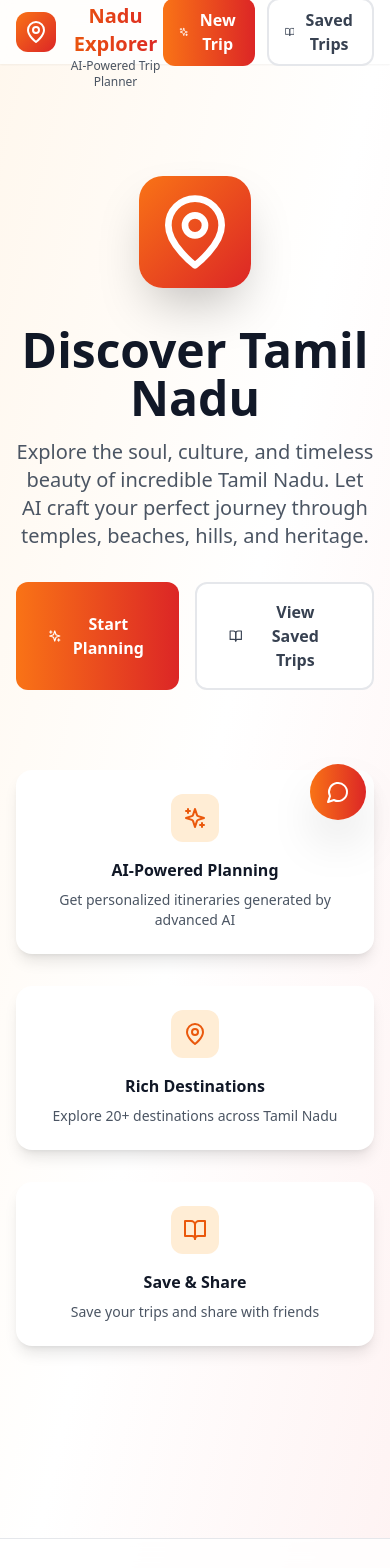
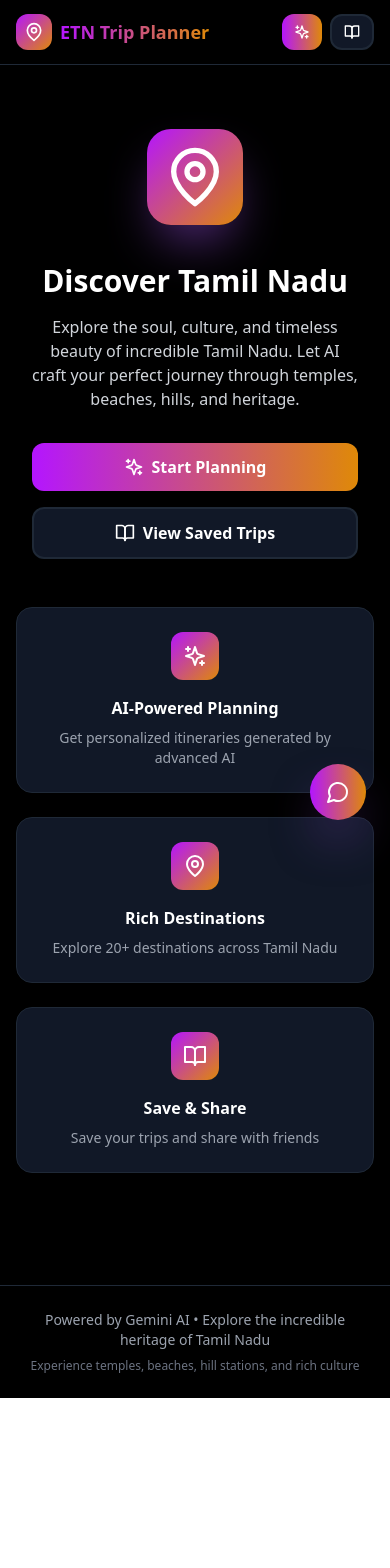
Before and after one commit to Deepak1112Dk/Plan-ETN, a React (Vite) app: page / in a window 390 px wide. Shown: the top 1568 px of the page. After the commit the page ends 1398 px from the top, so only its background shows below. Built offline with nearby package versions, Linux system fonts and the light colour scheme.

Commit message:
Updated index.html

```diff
--- a/index.html
+++ b/index.html
@@ -4,7 +4,7 @@
     <meta charset="UTF-8" />
     <link rel="icon" type="image/svg+xml" href="/vite.svg" />
     <meta name="viewport" content="width=device-width, initial-scale=1.0" />
-    <title>Gemini AI Tamil Nadu Trip Planner</title>
+    <title>ETN Trip Planner</title>
   </head>
   <body>
     <div id="root"></div>
--- a/src/App.tsx
+++ b/src/App.tsx
@@ -80,96 +80,99 @@ function App() {
   };
 
   return (
-    <div className="min-h-screen bg-gradient-to-br from-orange-50 via-white to-red-50">
-      <nav className="bg-white/80 backdrop-blur-md shadow-sm sticky top-0 z-40">
+    <div className="min-h-screen bg-black">
+      <nav className="bg-black/90 backdrop-blur-md shadow-lg border-b border-gray-800 sticky top-0 z-40">
         <div className="max-w-7xl mx-auto px-4 sm:px-6 lg:px-8">
           <div className="flex items-center justify-between h-16">
             <button
               onClick={() => setView('home')}
-              className="flex items-center gap-3 group cursor-pointer"
+              className="flex items-center gap-2 sm:gap-3 group cursor-pointer"
             >
-              <div className="p-2 bg-gradient-to-br from-orange-500 to-red-600 rounded-xl group-hover:shadow-lg transition-all">
-                <MapPin className="w-6 h-6 text-white" />
+              <div className="p-2 bg-gradient-to-br from-[#b415ff] to-[#df8908] rounded-xl group-hover:shadow-lg transition-all">
+                <MapPin className="w-5 h-5 sm:w-6 sm:h-6 text-white" />
               </div>
-              <div>
-                <h1 className="text-xl font-bold bg-gradient-to-r from-orange-600 to-red-600 bg-clip-text text-transparent">
-                  Tamil Nadu Explorer
+              <div className="hidden sm:block">
+                <h1 className="text-lg sm:text-xl font-bold bg-gradient-to-r from-[#b415ff] to-[#df8908] bg-clip-text text-transparent">
+                  ETN Trip Planner
                 </h1>
-                <p className="text-xs text-gray-600">AI-Powered Trip Planner</p>
+                <p className="text-xs text-gray-400">AI-Powered Trip Planner</p>
               </div>
+              <h1 className="sm:hidden text-lg font-bold bg-gradient-to-r from-[#b415ff] to-[#df8908] bg-clip-text text-transparent">
+                ETN Trip Planner
+              </h1>
             </button>
 
-            <div className="flex gap-3">
+            <div className="flex gap-2 sm:gap-3">
               <button
                 onClick={() => setView('form')}
-                className="flex items-center gap-2 px-4 py-2 bg-gradient-to-r from-orange-500 to-red-600 text-white font-semibold rounded-xl hover:shadow-lg transition-all"
+                className="flex items-center gap-2 px-3 sm:px-4 py-2 bg-gradient-to-r from-[#b415ff] to-[#df8908] text-white font-semibold rounded-xl hover:shadow-lg hover:shadow-purple-500/50 transition-all text-sm sm:text-base"
               >
                 <Sparkles className="w-4 h-4" />
-                New Trip
+                <span className="hidden sm:inline">New Trip</span>
               </button>
               <button
                 onClick={() => setView('saved')}
-                className="flex items-center gap-2 px-4 py-2 bg-white border-2 border-gray-200 text-gray-700 font-semibold rounded-xl hover:border-orange-500 transition-all"
+                className="flex items-center gap-2 px-3 sm:px-4 py-2 bg-gray-900 border-2 border-gray-800 text-white font-semibold rounded-xl hover:border-[#b415ff] transition-all text-sm sm:text-base"
               >
                 <BookOpen className="w-4 h-4" />
-                Saved Trips
+                <span className="hidden sm:inline">Saved</span>
               </button>
             </div>
           </div>
         </div>
       </nav>
 
-      <main className="max-w-7xl mx-auto px-4 sm:px-6 lg:px-8 py-8">
+      <main className="max-w-7xl mx-auto px-4 sm:px-6 lg:px-8 py-6 sm:py-8">
         {view === 'home' && (
-          <div className="text-center py-20">
-            <div className="mb-8 inline-block p-4 bg-gradient-to-br from-orange-500 to-red-600 rounded-3xl shadow-2xl">
-              <MapPin className="w-20 h-20 text-white" />
+          <div className="text-center py-10 sm:py-20">
+            <div className="mb-8 inline-block p-4 bg-gradient-to-br from-[#b415ff] to-[#df8908] rounded-3xl shadow-2xl shadow-purple-500/50">
+              <MapPin className="w-16 h-16 sm:w-20 sm:h-20 text-white" />
             </div>
-            <h1 className="text-5xl font-bold text-gray-900 mb-4">
+            <h1 className="text-3xl sm:text-4xl md:text-5xl font-bold text-white mb-4 px-4">
               Discover Tamil Nadu
             </h1>
-            <p className="text-xl text-gray-600 mb-8 max-w-2xl mx-auto">
+            <p className="text-base sm:text-lg md:text-xl text-gray-300 mb-8 max-w-2xl mx-auto px-4">
               Explore the soul, culture, and timeless beauty of incredible Tamil Nadu.
               Let AI craft your perfect journey through temples, beaches, hills, and heritage.
             </p>
-            <div className="flex gap-4 justify-center">
+            <div className="flex flex-col sm:flex-row gap-4 justify-center px-4">
               <button
                 onClick={() => setView('form')}
-                className="px-8 py-4 bg-gradient-to-r from-orange-500 to-red-600 text-white font-bold rounded-xl hover:shadow-xl transform hover:scale-105 transition-all flex items-center gap-2"
+                className="px-6 sm:px-8 py-3 sm:py-4 bg-gradient-to-r from-[#b415ff] to-[#df8908] text-white font-bold rounded-xl hover:shadow-xl hover:shadow-purple-500/50 transform hover:scale-105 transition-all flex items-center justify-center gap-2"
               >
                 <Sparkles className="w-5 h-5" />
                 Start Planning
               </button>
               <button
                 onClick={() => setView('saved')}
-                className="px-8 py-4 bg-white border-2 border-gray-200 text-gray-700 font-bold rounded-xl hover:border-orange-500 hover:shadow-lg transition-all flex items-center gap-2"
+                className="px-6 sm:px-8 py-3 sm:py-4 bg-gray-900 border-2 border-gray-800 text-white font-bold rounded-xl hover:border-[#b415ff] hover:shadow-lg hover:shadow-purple-500/30 transition-all flex items-center justify-center gap-2"
               >
                 <BookOpen className="w-5 h-5" />
                 View Saved Trips
               </button>
             </div>
 
-            <div className="mt-20 grid md:grid-cols-3 gap-8 max-w-4xl mx-auto">
-              <div className="bg-white p-6 rounded-2xl shadow-lg">
-                <div className="w-12 h-12 bg-orange-100 rounded-xl flex items-center justify-center mb-4 mx-auto">
-                  <Sparkles className="w-6 h-6 text-orange-600" />
+            <div className="mt-12 sm:mt-20 grid grid-cols-1 md:grid-cols-3 gap-6 sm:gap-8 max-w-4xl mx-auto">
+              <div className="bg-gray-900 p-6 rounded-2xl shadow-lg border border-gray-800 hover:border-[#b415ff] transition-all">
+                <div className="w-12 h-12 bg-gradient-to-br from-[#b415ff] to-[#df8908] rounded-xl flex items-center justify-center mb-4 mx-auto">
+                  <Sparkles className="w-6 h-6 text-white" />
                 </div>
-                <h3 className="font-bold text-gray-900 mb-2">AI-Powered Planning</h3>
-                <p className="text-gray-600 text-sm">Get personalized itineraries generated by advanced AI</p>
+                <h3 className="font-bold text-white mb-2">AI-Powered Planning</h3>
+                <p className="text-gray-400 text-sm">Get personalized itineraries generated by advanced AI</p>
               </div>
-              <div className="bg-white p-6 rounded-2xl shadow-lg">
-                <div className="w-12 h-12 bg-orange-100 rounded-xl flex items-center justify-center mb-4 mx-auto">
-                  <MapPin className="w-6 h-6 text-orange-600" />
+              <div className="bg-gray-900 p-6 rounded-2xl shadow-lg border border-gray-800 hover:border-[#df8908] transition-all">
+                <div className="w-12 h-12 bg-gradient-to-br from-[#b415ff] to-[#df8908] rounded-xl flex items-center justify-center mb-4 mx-auto">
+                  <MapPin className="w-6 h-6 text-white" />
                 </div>
-                <h3 className="font-bold text-gray-900 mb-2">Rich Destinations</h3>
-                <p className="text-gray-600 text-sm">Explore 20+ destinations across Tamil Nadu</p>
+                <h3 className="font-bold text-white mb-2">Rich Destinations</h3>
+                <p className="text-gray-400 text-sm">Explore 20+ destinations across Tamil Nadu</p>
               </div>
-              <div className="bg-white p-6 rounded-2xl shadow-lg">
-                <div className="w-12 h-12 bg-orange-100 rounded-xl flex items-center justify-center mb-4 mx-auto">
-                  <BookOpen className="w-6 h-6 text-orange-600" />
+              <div className="bg-gray-900 p-6 rounded-2xl shadow-lg border border-gray-800 hover:border-[#b415ff] transition-all">
+                <div className="w-12 h-12 bg-gradient-to-br from-[#b415ff] to-[#df8908] rounded-xl flex items-center justify-center mb-4 mx-auto">
+                  <BookOpen className="w-6 h-6 text-white" />
                 </div>
-                <h3 className="font-bold text-gray-900 mb-2">Save & Share</h3>
-                <p className="text-gray-600 text-sm">Save your trips and share with friends</p>
+                <h3 className="font-bold text-white mb-2">Save & Share</h3>
+                <p className="text-gray-400 text-sm">Save your trips and share with friends</p>
               </div>
             </div>
           </div>
@@ -190,12 +193,12 @@ function App() {
 
       <ChatBot />
 
-      <footer className="bg-white/80 backdrop-blur-md mt-20 py-8 border-t border-gray-200">
+      <footer className="bg-black/90 backdrop-blur-md mt-12 sm:mt-20 py-6 sm:py-8 border-t border-gray-800">
         <div className="max-w-7xl mx-auto px-4 sm:px-6 lg:px-8 text-center">
-          <p className="text-gray-600">
+          <p className="text-gray-400 text-sm sm:text-base">
             Powered by Gemini AI • Explore the incredible heritage of Tamil Nadu
           </p>
-          <p className="text-gray-500 text-sm mt-2">
+          <p className="text-gray-500 text-xs sm:text-sm mt-2">
             Experience temples, beaches, hill stations, and rich culture
           </p>
         </div>
--- a/src/components/ChatBot.tsx
+++ b/src/components/ChatBot.tsx
@@ -108,7 +108,7 @@ export default function ChatBot() {
     return (
       <button
         onClick={() => setIsOpen(true)}
-        className="fixed bottom-6 right-6 p-4 bg-gradient-to-r from-orange-500 to-red-600 text-white rounded-full shadow-2xl hover:shadow-orange-300 transition-all transform hover:scale-110 z-50"
+        className="fixed bottom-6 right-6 p-4 bg-gradient-to-r from-[#b415ff] to-[#df8908] text-white rounded-full shadow-2xl shadow-purple-500/50 hover:shadow-purple-500/70 transition-all transform hover:scale-110 z-50"
       >
         <MessageCircle className="w-6 h-6" />
       </button>
@@ -116,14 +116,14 @@ export default function ChatBot() {
   }
 
   return (
-    <div className="fixed bottom-6 right-6 w-96 h-[600px] bg-white rounded-2xl shadow-2xl flex flex-col z-50">
-      <div className="bg-gradient-to-r from-orange-500 to-red-600 text-white p-4 rounded-t-2xl flex items-center justify-between">
+    <div className="fixed bottom-6 right-6 w-[calc(100vw-3rem)] sm:w-96 h-[calc(100vh-6rem)] sm:h-[600px] bg-gray-900 border border-gray-800 rounded-2xl shadow-2xl shadow-purple-500/30 flex flex-col z-50">
+      <div className="bg-gradient-to-r from-[#b415ff] to-[#df8908] text-white p-4 rounded-t-2xl flex items-center justify-between">
         <div className="flex items-center gap-3">
           <div className="w-10 h-10 bg-white/20 rounded-full flex items-center justify-center">
             <MessageCircle className="w-6 h-6" />
           </div>
           <div>
-            <h3 className="font-bold">Tamil Nadu Travel Assistant</h3>
+            <h3 className="font-bold text-sm sm:text-base">Tamil Nadu Travel Assistant</h3>
             <p className="text-xs text-white/80">Ask me anything!</p>
           </div>
         </div>
@@ -132,10 +132,10 @@ export default function ChatBot() {
         </button>
       </div>
 
-      <div ref={chatWindowRef} className="flex-1 overflow-y-auto p-4 space-y-4">
+      <div ref={chatWindowRef} className="flex-1 overflow-y-auto p-4 space-y-4 bg-black">
         {messages.map((msg, idx) => (
           <div key={idx} className={`flex ${msg.role === 'user' ? 'justify-end' : 'justify-start'}`}>
-            <div className={`max-w-[80%] ${msg.role === 'user' ? 'bg-gradient-to-r from-orange-500 to-red-600 text-white' : 'bg-gray-100 text-gray-900'} rounded-2xl p-3`}>
+            <div className={`max-w-[80%] ${msg.role === 'user' ? 'bg-gradient-to-r from-[#b415ff] to-[#df8908] text-white' : 'bg-gray-800 text-white border border-gray-700'} rounded-2xl p-3`}>
               {msg.images && msg.images.length > 0 && (
                 <div className="flex gap-2 mb-2 flex-wrap">
                   {msg.images.map((img, i) => (
@@ -152,11 +152,11 @@ export default function ChatBot() {
         ))}
         {isLoading && (
           <div className="flex justify-start">
-            <div className="bg-gray-100 rounded-2xl p-3">
+            <div className="bg-gray-800 border border-gray-700 rounded-2xl p-3">
               <div className="flex gap-1">
-                <div className="w-2 h-2 bg-gray-400 rounded-full animate-bounce" style={{ animationDelay: '0ms' }} />
-                <div className="w-2 h-2 bg-gray-400 rounded-full animate-bounce" style={{ animationDelay: '150ms' }} />
-                <div className="w-2 h-2 bg-gray-400 rounded-full animate-bounce" style={{ animationDelay: '300ms' }} />
+                <div className="w-2 h-2 bg-[#b415ff] rounded-full animate-bounce" style={{ animationDelay: '0ms' }} />
+                <div className="w-2 h-2 bg-[#df8908] rounded-full animate-bounce" style={{ animationDelay: '150ms' }} />
+                <div className="w-2 h-2 bg-[#b415ff] rounded-full animate-bounce" style={{ animationDelay: '300ms' }} />
               </div>
             </div>
           </div>
@@ -164,7 +164,7 @@ export default function ChatBot() {
       </div>
 
       {selectedImages.length > 0 && (
-        <div className="px-4 py-2 border-t flex gap-2 flex-wrap">
+        <div className="px-4 py-2 border-t border-gray-800 flex gap-2 flex-wrap bg-black">
           {selectedImages.map((img, idx) => (
             <div key={idx} className="relative group">
               <img src={img.url} alt="" className="w-16 h-16 object-cover rounded-lg" />
@@ -179,7 +179,7 @@ export default function ChatBot() {
         </div>
       )}
 
-      <div className="p-4 border-t">
+      <div className="p-4 border-t border-gray-800 bg-black">
         <div className="flex gap-2">
           <input
             type="file"
@@ -189,12 +189,12 @@ export default function ChatBot() {
             className="hidden"
             id="chat-image-upload"
           />
-          <label htmlFor="chat-image-upload" className="p-2 hover:bg-gray-100 rounded-lg cursor-pointer transition-colors">
-            <ImageIcon className="w-5 h-5 text-gray-600" />
+          <label htmlFor="chat-image-upload" className="p-2 hover:bg-gray-800 rounded-lg cursor-pointer transition-colors border border-gray-700">
+            <ImageIcon className="w-5 h-5 text-gray-400" />
           </label>
           <button
             onClick={handleVoiceInput}
-            className={`p-2 rounded-lg transition-colors ${isRecording ? 'bg-red-500 text-white' : 'hover:bg-gray-100 text-gray-600'}`}
+            className={`p-2 rounded-lg transition-colors border ${isRecording ? 'bg-red-500 text-white border-red-500' : 'hover:bg-gray-800 text-gray-400 border-gray-700'}`}
           >
             <Mic className="w-5 h-5" />
           </button>
@@ -204,12 +204,12 @@ export default function ChatBot() {
             onChange={(e) => setInput(e.target.value)}
             onKeyPress={(e) => e.key === 'Enter' && handleSend()}
             placeholder="Ask about Tamil Nadu..."
-            className="flex-1 px-4 py-2 border-2 border-gray-200 rounded-lg focus:border-orange-500 focus:outline-none"
+            className="flex-1 px-4 py-2 bg-gray-800 border-2 border-gray-700 text-white placeholder-gray-500 rounded-lg focus:border-[#b415ff] focus:outline-none"
           />
           <button
             onClick={handleSend}
             disabled={isLoading || (!input.trim() && selectedImages.length === 0)}
-            className="p-2 bg-gradient-to-r from-orange-500 to-red-600 text-white rounded-lg hover:shadow-lg transition-all disabled:opacity-50 disabled:cursor-not-allowed"
+            className="p-2 bg-gradient-to-r from-[#b415ff] to-[#df8908] text-white rounded-lg hover:shadow-lg hover:shadow-purple-500/50 transition-all disabled:opacity-50 disabled:cursor-not-allowed"
           >
             <Send className="w-5 h-5" />
           </button>
```
Also changed, not shown: src/components/SavedTrips.tsx (+16 -16 lines), src/components/TripDisplay.tsx (+33 -33 lines), src/components/TripForm.tsx (+25 -25 lines).
